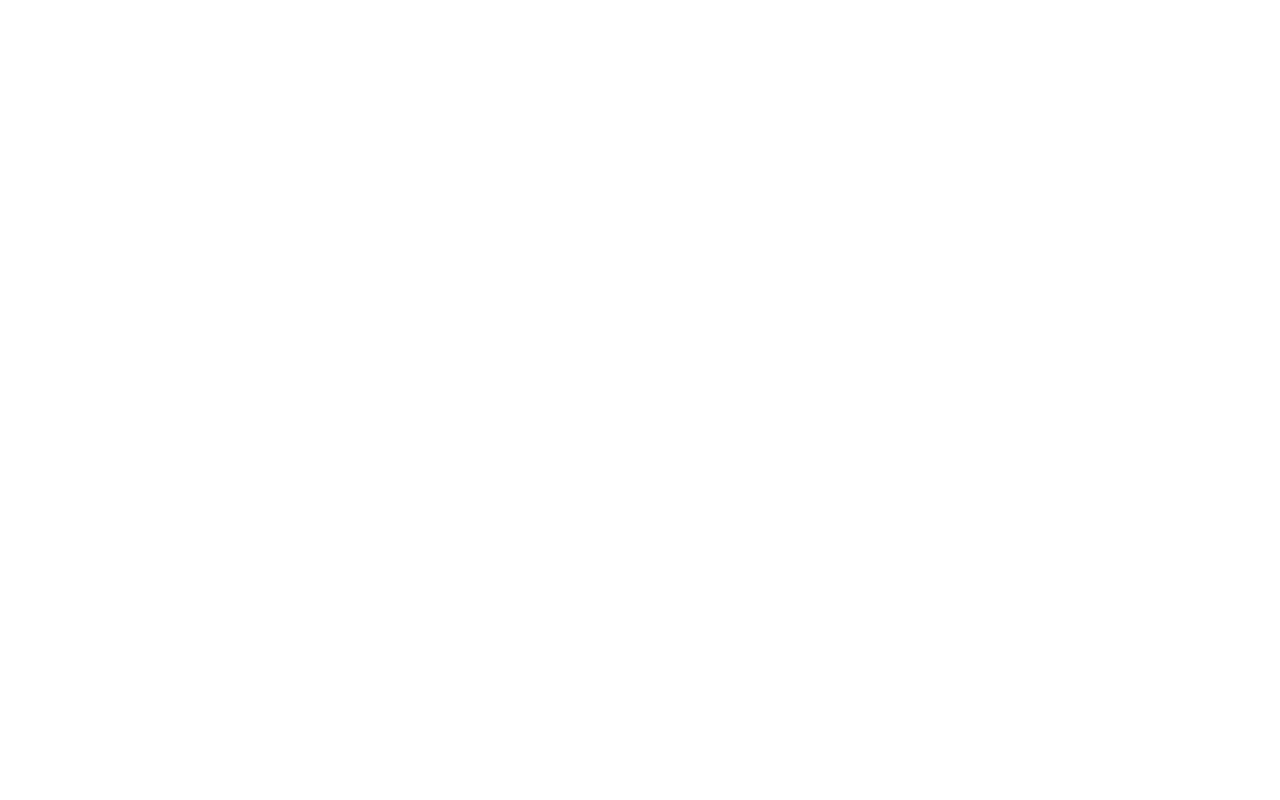
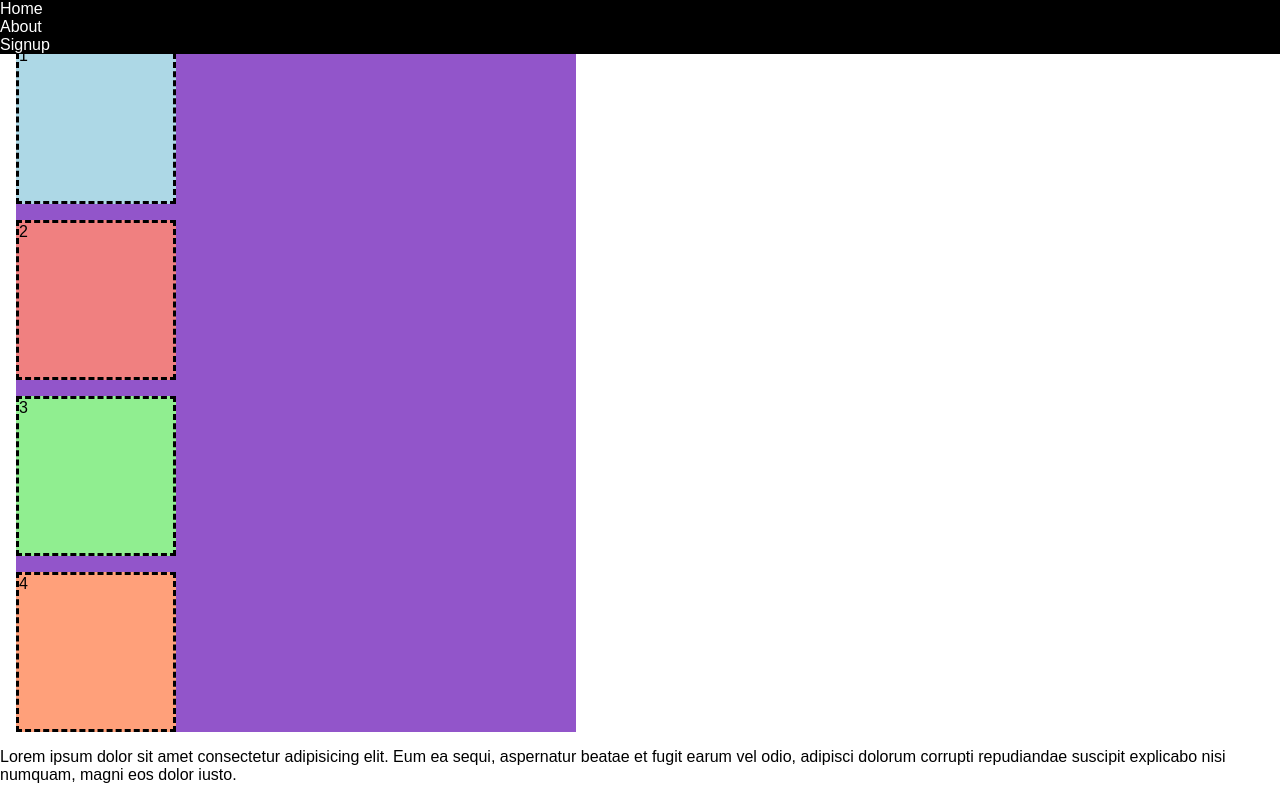
Before and after one commit to Avibglore1/vlc, a plain HTML site: page positioning/fixed.html in a window 1280 px wide. Drawn offline with Linux system fonts and the light colour scheme.

Commit message:
fixed positioning of html elements

```diff
--- a/positioning/fixed.html
+++ b/positioning/fixed.html
@@ -0,0 +1,69 @@
+<!DOCTYPE html>
+<html lang="en">
+<head>
+    <meta charset="UTF-8">
+    <meta name="viewport" content="width=device-width, initial-scale=1.0">
+    <title>Fixed Value</title>
+    <style>
+        *{
+            box-sizing: border-box;
+            padding: 0;
+            margin: 0;
+            font-family: sans-serif;
+        }
+        h2{
+            text-align: center;
+            margin-bottom: 1rem;
+        }
+        .parent{
+            margin-left: 1rem;
+            width: 70vh;
+            background-color: rgb(146,85,202)
+        }
+        .box {
+            width: 10rem;
+            height: 10rem;
+            margin-bottom: 1rem;
+            border: dashed;
+        }
+        .box-1{
+            background-color: lightblue;
+        }
+        .box-2{
+            background-color: lightcoral;
+        }
+        .box-3{
+            background-color: lightgreen;
+        }
+        .box-4{
+            background-color: lightsalmon;
+        }
+        li{
+            color: white;
+        }
+        nav{
+            background-color: black;
+            position: fixed;
+            width: 100%;
+            top: 0px;
+        }
+    </style>
+</head>
+<body>
+   <h2>Position: Fixed</h2>
+   <nav>
+        <ul>
+            <li>Home</li>
+            <li>About</li>
+            <li>Signup</li>
+        </ul>
+   </nav>
+   <div class='parent'>
+        <div class="box box-1">1</div>
+        <div class="box box-2">2</div>
+        <div class="box box-3">3</div>
+        <div class="box box-4">4</div>
+   </div>
+   <p>Lorem ipsum dolor sit amet consectetur adipisicing elit. Eum ea sequi, aspernatur beatae et fugit earum vel odio, adipisci dolorum corrupti repudiandae suscipit explicabo nisi numquam, magni eos dolor iusto.</p>
+</body>
+</html>
```
Also changed, not shown: positioning/relative_absolute.html (+4 -9 lines).
